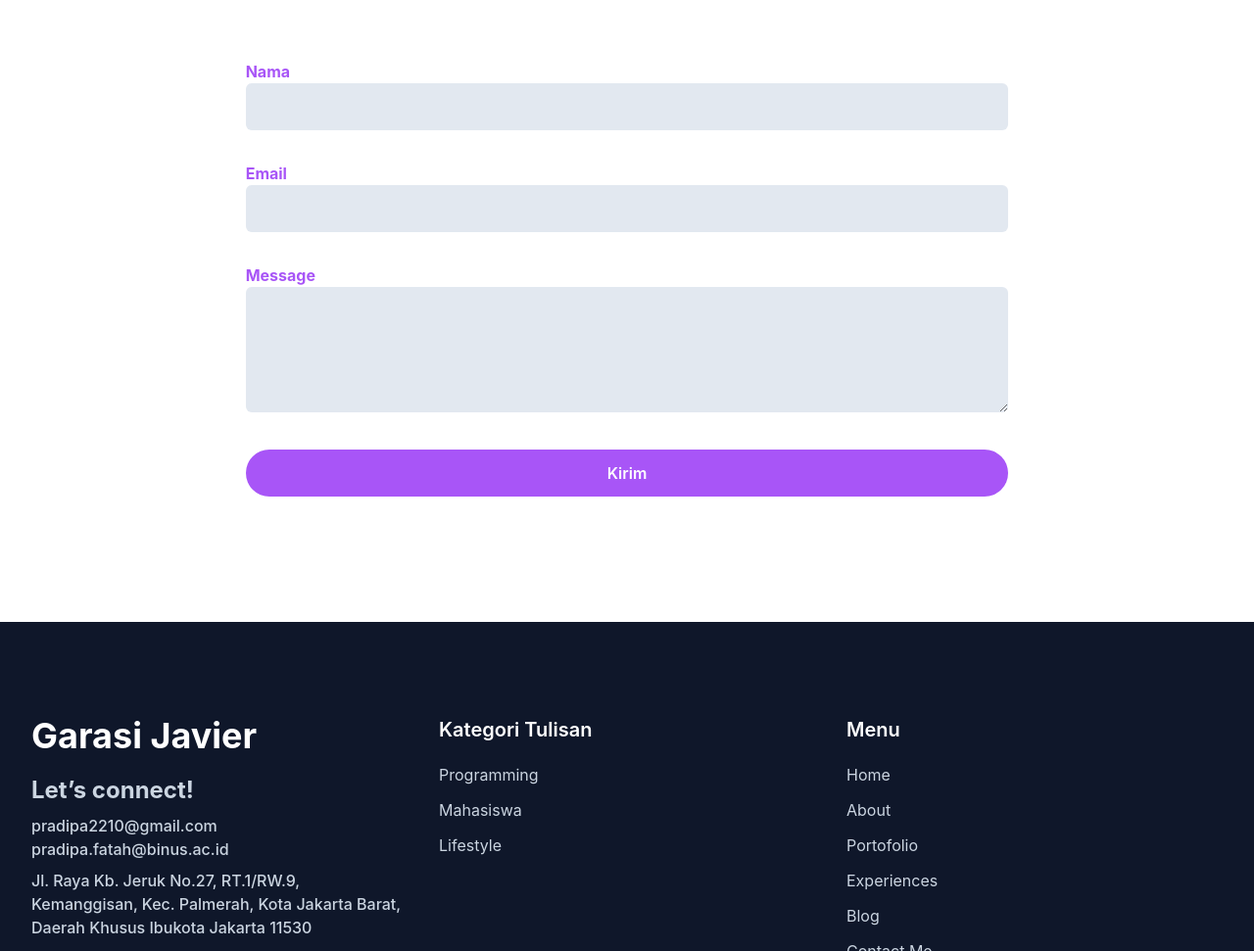
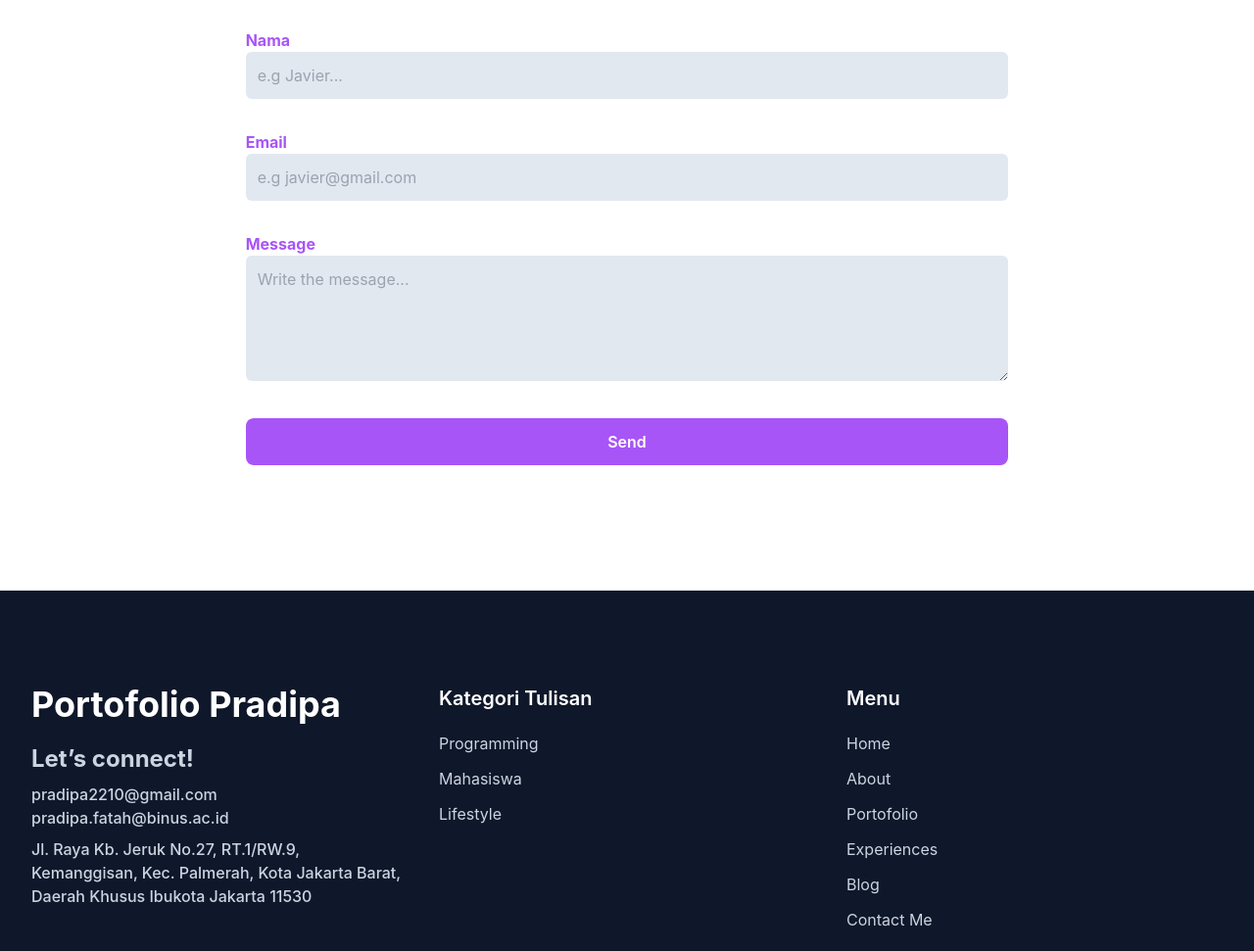
Before and after one commit to PradipaJavierFatah/Javier_Portofolio, a website: page index.html in a window 1280 px wide. Shown: the part 5089-6060 px from the top of the page at 98% size. Drawn offline with Linux system fonts and the light colour scheme.

Commit message:
fix error button -2

```diff
--- a/index.html
+++ b/index.html
@@ -118,7 +118,8 @@
                             class="transistion cursor-pointer rounded-lg bg-primary px-8 py-3 text-base font-bold text-white duration-300 ease-in-out hover:opacity-80 hover:shadow-lg">CV</a>
 
                         <a href="https://bit.ly/Javier_Portofolio" target="_blank"
-                            class="transistion cursor-pointer rounded-lg bg-dark dark:bg-orange-500 px-8 py-3 text-base font-bold text-white dark:text-white duration-300 ease-in-out hover:opacity-80 hover:shadow-lg">My Portofolio</a>
+                            class="transistion cursor-pointer rounded-lg bg-dark dark:bg-orange-500 px-8 py-3 text-base font-bold text-white dark:text-white duration-300 ease-in-out hover:opacity-80 hover:shadow-lg">My
+                            Portofolio</a>
                     </div>
                 </div>
                 <div class="w-full self-end px-4 lg:w-1/2">
@@ -405,11 +406,11 @@
                     <div class="flex flex-wrap justify-start">
                         <div class="flex space-x-4 mb-0">
                             <button id="skillsBtn"
-                                class="px-4 py-2 bg-orange-500 text-white font-bold rounded hover:bg-orange-600 transition duration-300 ease-in-out">
+                                class="px-4 py-2 bg-orange-500 text-white font-bold rounded hover:bg-orange-600 dark:hover:bg-orange-500 transition duration-300 ease-in-out">
                                 Skills
                             </button>
                             <button id="toolsBtn"
-                                class="px-4 py-2 bg-gray-300 dark:bg-gray-700 dark:text-white font-bold rounded hover:bg-gray-400 dark:hover:bg-gray-600 transition duration-300 ease-in-out">
+                                class="px-4 py-2 bg-gray-300 dark:bg-gray-700 dark:text-white font-bold rounded hover:bg-gray-400 dark:hover:bg-orange-500 transition duration-300 ease-in-out">
                                 Tools
                             </button>
                         </div>
@@ -587,9 +588,9 @@
                         <img src="dist/public/img/kerjasama/BNCC.png" alt="Filemagz" width="100" />
                     </a>
                     <a href="https://www.instagram.com/bnccbinus/" target="_blank"
-                    class="mx-4 max-w-[120px] py-4 opacity-60 grayscale transition duration-500 hover:opacity-100 hover:grayscale-0 lg:mx-6 xl:mx-8">
-                    <img src="dist/public/img/kerjasama/TechnoScape.png" alt="TechnoScape" width="150" />
-                </a>
+                        class="mx-4 max-w-[120px] py-4 opacity-60 grayscale transition duration-500 hover:opacity-100 hover:grayscale-0 lg:mx-6 xl:mx-8">
+                        <img src="dist/public/img/kerjasama/TechnoScape.png" alt="TechnoScape" width="150" />
+                    </a>
                 </div>
             </div>
         </div>
@@ -686,7 +687,7 @@
     <section id="contact" class="pb-32 pt-36 dark:bg-slate-800">
         <div class="container">
             <div class="w-full px-4">
-                <div class="mx-auto mb-16 max-w-xl text-center">
+                <div class="mx-auto mb-8 max-w-xl text-center">
                     <h4 class="mb-2 text-lg font-semibold text-primary">Contact</h4>
                     <h2 class="mb-4 text-3xl font-bold text-dark dark:text-white sm:text-4xl lg:text-5xl">
                         Would you like to collaborate with me? Don't hesitate to contact me
@@ -699,27 +700,27 @@
                     <div class="w-full lg:mx-auto lg:w-2/3">
                         <div class="mb-8 w-full px-4">
                             <label for="name" class="text-base font-bold text-primary">Nama</label>
-                            <input type="text" id="name"
+                            <input type="text" id="name" placeholder="e.g Javier..."
                                 class="w-full rounded-md bg-slate-200 p-3 text-dark focus:border-primary focus:outline-none focus:ring-1"
                                 name="nama" required />
                         </div>
                         <div class="mb-8 w-full px-4">
                             <label for="email" class="text-base font-bold text-primary">Email</label>
-                            <input type="email" id="email"
+                            <input type="email" id="email" placeholder="e.g javier@gmail.com"
                                 class="w-full rounded-md bg-slate-200 p-3 text-dark focus:border-primary focus:outline-none focus:ring-1"
                                 name="email" required />
                         </div>
                         <div class="mb-8 w-full px-4">
                             <label for="message" class="text-base font-bold text-primary">Message</label>
-                            <textarea id="message"
+                            <textarea id="message" placeholder="Write the message..."
                                 class="h-32 w-full rounded-md bg-slate-200 p-3 text-dark focus:border-primary focus:outline-none focus:ring-1"
                                 name="message" required></textarea>
                         </div>
                         <div class="w-full px-4">
                             <div class="relative">
                                 <button type="submit"
-                                    class="btn-kirim flex w-full items-center justify-center rounded-full bg-primary px-8 py-3 text-base font-semibold text-white transition duration-500 hover:opacity-80 hover:shadow-lg">
-                                    Kirim
+                                    class="btn-kirim flex w-full items-center justify-center rounded-lg bg-primary dark:bg-orange-500 px-8 py-3 text-base font-semibold text-white transition duration-500 hover:opacity-80 hover:shadow-lg">
+                                    Send
                                 </button>
                                 <button style="display: none" type="button"
                                     class="btn-kirim btn-loading absolute inset-0 flex w-full items-center justify-center rounded-full bg-primary px-8 py-3 text-base font-semibold text-white transition duration-500 hover:opacity-80 hover:shadow-lg">
@@ -747,7 +748,7 @@
                                 </svg>
                                 <span class="sr-only">Info</span>
                                 <div class="ml-3 text-sm font-medium">
-                                    Pesannya udah ke kirim bro, I will contact you soon 👋
+                                    Your message has been sent, I will contact you soon👋
                                 </div>
                             </div>
                         </div>
@@ -763,7 +764,7 @@
         <div class="container">
             <div class="flex flex-wrap">
                 <div class="mb-12 w-full px-4 font-medium text-slate-300 md:w-1/3">
-                    <h2 class="mb-5 text-4xl font-bold text-white">Garasi Javier</h2>
+                    <h2 class="mb-5 text-4xl font-bold text-white">Portofolio Pradipa</h2>
                     <h3 class="mb-2 text-2xl font-bold">Let’s connect!</h3>
                     <p>pradipa2210@gmail.com</p>
                     <p>pradipa.fatah@binus.ac.id</p>
@@ -831,7 +832,7 @@
                         </svg>
                     </a>
 
-                    <!-- Youtube -->
+                    <!-- Github -->
                     <a href="https://github.com/PradipaJavierFatah" target="_blank"
                         class="mr-3 flex h-9 w-9 items-center justify-center rounded-full bg-dark text-slate-300 hover:bg-primary hover:text-white">
                         <svg role="img" width="20" class="fill-current" viewBox="0 0 24 24"
```
Also changed, not shown: src/output.css.
